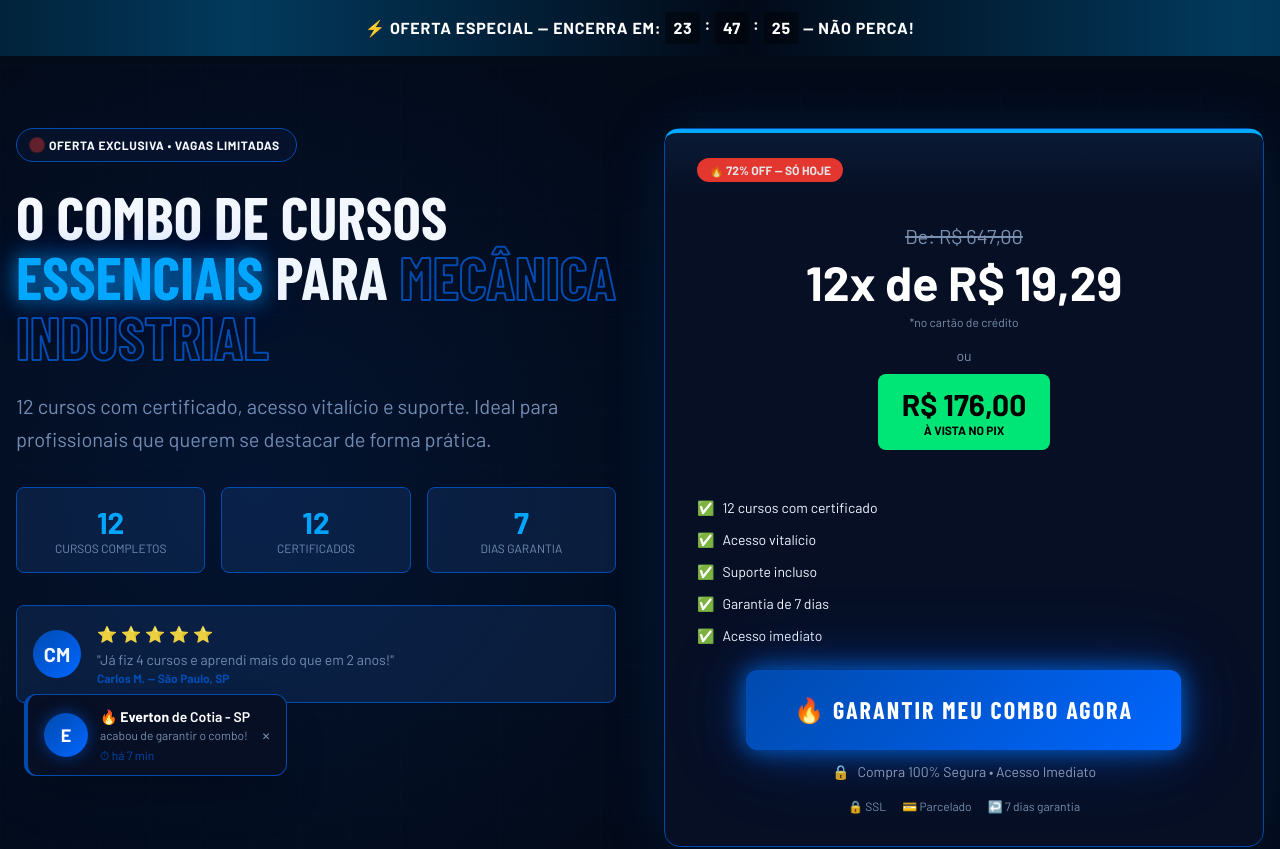
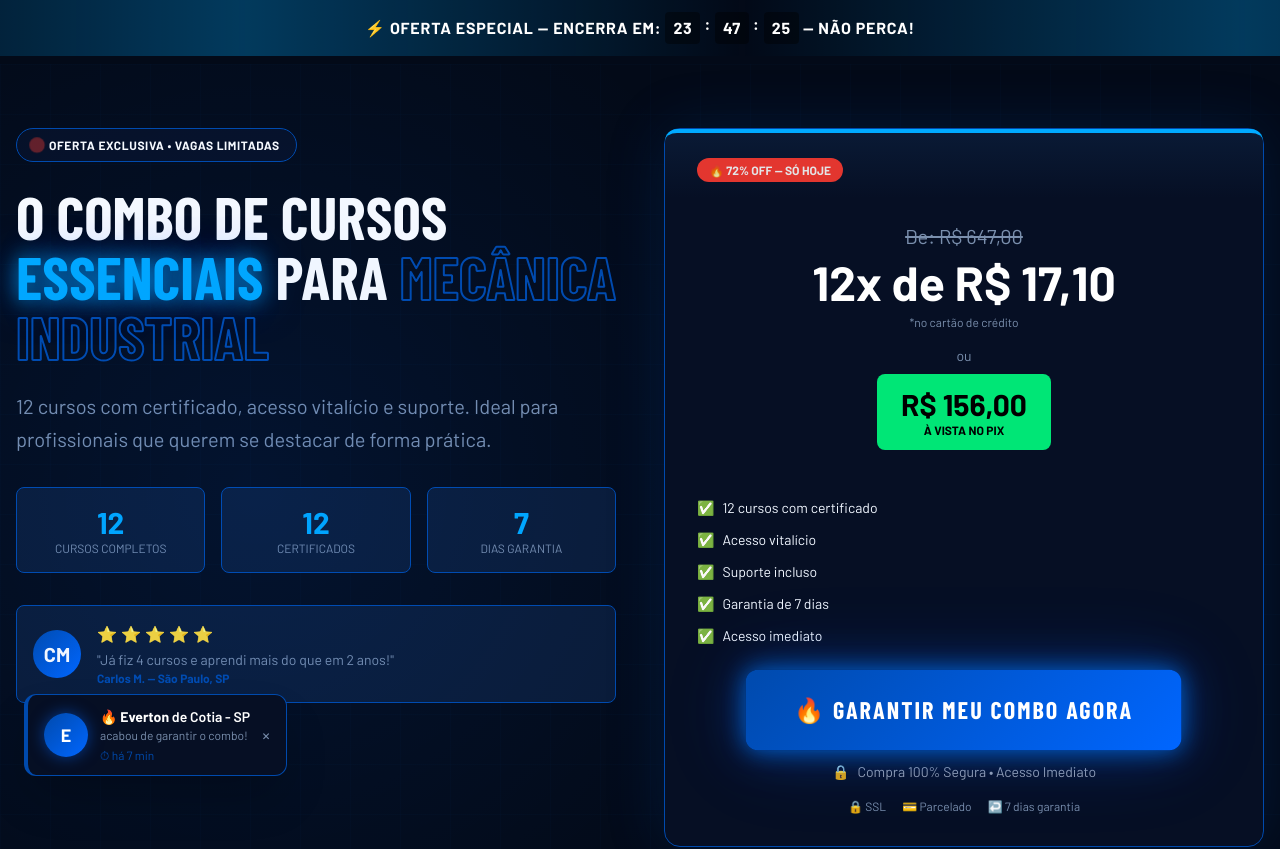
Before and after one commit to mecanicatotalsistemas/combo-12-cursos, a React (Vite) app: page / in a window 1280 px wide. Shown: the top 849 px of the page. Built offline with nearby package versions, Linux system fonts and the light colour scheme; a web font is replaced by a local one.

Commit message:
Updated App.tsx

```diff
--- a/src/App.tsx
+++ b/src/App.tsx
@@ -89,11 +89,11 @@ function App() {
 
                   <div className="text-center mb-6">
                     <div className="text-[#7A8FAD] line-through text-xl mb-2">De: R$ 647,00</div>
-                    <div className="text-5xl font-black text-white mb-2">12x de R$ 19,29</div>
+                    <div className="text-5xl font-black text-white mb-2">12x de R$ 17,10</div>
                     <div className="text-xs text-[#7A8FAD] mb-4">*no cartão de crédito</div>
                     <div className="text-sm text-[#7A8FAD] mb-2">ou</div>
                     <div className="inline-block bg-[#00E676] text-black px-6 py-3 rounded-lg mb-6">
-                      <div className="text-3xl font-black">R$ 176,00</div>
+                      <div className="text-3xl font-black">R$ 156,00</div>
                       <div className="text-xs font-bold uppercase">à vista no PIX</div>
                     </div>
                   </div>
```
